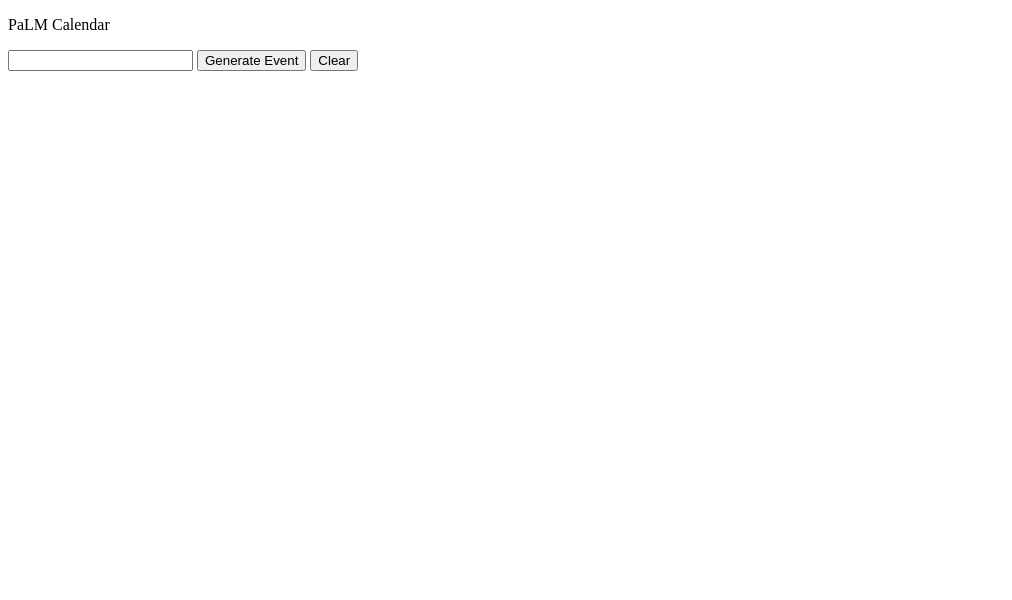
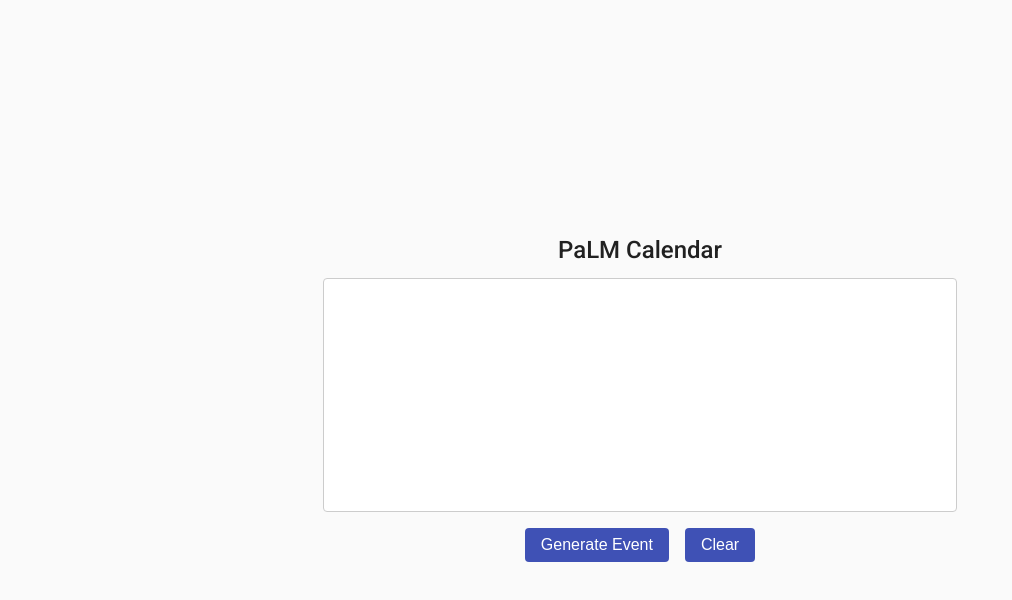
Before and after one commit to Jun-Ikeda/palm-calendar-app, a plain HTML site: page index.html in a window 1280 px wide. Shown: the whole page, without its empty margins (0-1012 px from the left). Drawn offline with nearby package versions, Linux system fonts and the light colour scheme.

Commit message:
ADDED material design

```diff
--- a/index.html
+++ b/index.html
@@ -1,14 +1,88 @@
 <!DOCTYPE html>
 <html>
 <head>
-    <title>Palm Calendar</title>
+  <link rel="stylesheet" href="https://fonts.googleapis.com/css?family=Roboto:300,400,500,700&display=swap">
+  <link rel="stylesheet" href="https://cdnjs.cloudflare.com/ajax/libs/material-design-lite/1.3.0/material.min.css">
+  <style>
+    body {
+      font-family: 'Roboto', sans-serif;
+      margin: 0;
+      padding: 0;
+    }
+    #app {
+      display: flex;
+      flex-direction: column;
+      align-items: center;
+      justify-content: center;
+      height: 100vh;
+      background-color: #fafafa;
+    }
+    #title {
+      font-size: 24px;
+      font-weight: 500;
+      margin-bottom: 16px;
+      color: #212121;
+    }
+    #prompt {
+      font-family: 'Roboto', sans-serif;
+      padding: 16px; /* Increased padding to create more vertical space */
+      font-size: 16px;
+      border-radius: 4px;
+      border: 1px solid #ccc;
+      margin-bottom: 16px;
+      transition: border-color 0.2s ease-in-out;
+      width: 600px; /* Adjusted width to accommodate larger input */
+      height: 200px; /* Added height to increase vertical size */
+      resize: none; /* Prevents resizing of the input field */
+    }
+    #prompt:focus {
+      outline: none;
+      border-color: #3f51b5;
+    }
+    .button-container {
+      display: flex;
+      justify-content: center;
+      gap: 16px;
+    }
+    #generateEvent,
+    #clear {
+      padding: 8px 16px;
+      font-size: 16px;
+      border-radius: 4px;
+      background-color: #3f51b5;
+      color: #fff;
+      border: none;
+      cursor: pointer;
+      transition: background-color 0.2s ease-in-out;
+    }
+    #generateEvent:hover,
+    #clear:hover {
+      background-color: #303f9f;
+    }
+    .loader {
+      border: 4px solid #f3f3f3;
+      border-top: 4px solid #3f51b5;
+      border-radius: 50%;
+      width: 16px;
+      height: 16px;
+      animation: spin 1s linear infinite;
+      display: inline-block;
+      margin-right: 8px;
+    }
+    @keyframes spin {
+      0% { transform: rotate(0deg); }
+      100% { transform: rotate(360deg); }
+    }
+  </style>
 </head>
 <body>
   <div id="app">
-        <p>PaLM Calendar</p>
-        <input type="text" id="prompt">
+    <p id="title">PaLM Calendar</p>
+    <textarea id="prompt"></textarea> <!-- Changed input type to textarea for multiline input -->
+    <div class="button-container">
       <button id="generateEvent">Generate Event</button>
       <button id="clear">Clear</button>
+    </div>
   </div>
   <script>
     let inputPrompt = document.getElementById('prompt');
@@ -19,7 +93,11 @@
     buttonClear.addEventListener('click', clear);
 
     function generateEvent() {
-            google.script.run.withSuccessHandler(url => window.open(url)).generateEvent(inputPrompt.value);
+      buttonGenerateEvent.innerHTML = '<span class="loader"></span>Generating...';
+      google.script.run.withSuccessHandler(url => {
+        buttonGenerateEvent.innerHTML = 'Generate Event';
+        window.open(url)
+      }).generateEvent(inputPrompt.value);
     }
     function clear() {
       inputPrompt.value = "";
```
Also changed, not shown: appsscript.json (+6 -3 lines), main.js (+7 -3 lines). Lines whose indentation alone changed are shown as unchanged.
